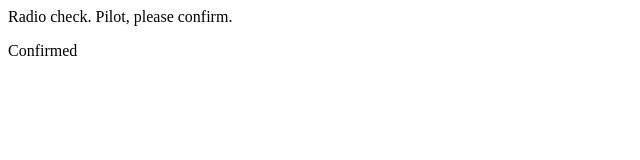
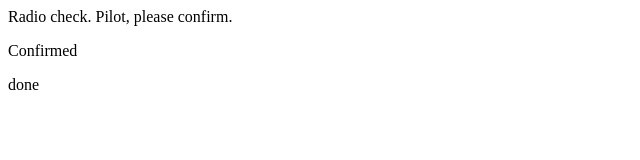
Before and after one commit to fibhasyed/communication-log, a plain HTML site: page index.html in a window 1280 px wide. Shown: the full height of the page, 0-640 px from the left. Drawn offline with Linux system fonts and the light colour scheme.

Commit message:
third commit

```diff
--- a/index.html
+++ b/index.html
@@ -2,5 +2,6 @@
 <body>
    <p>Radio check. Pilot, please confirm.</p>
    <p>Confirmed</p>
+   <p>done</p>
 </body>
 </html>
```
